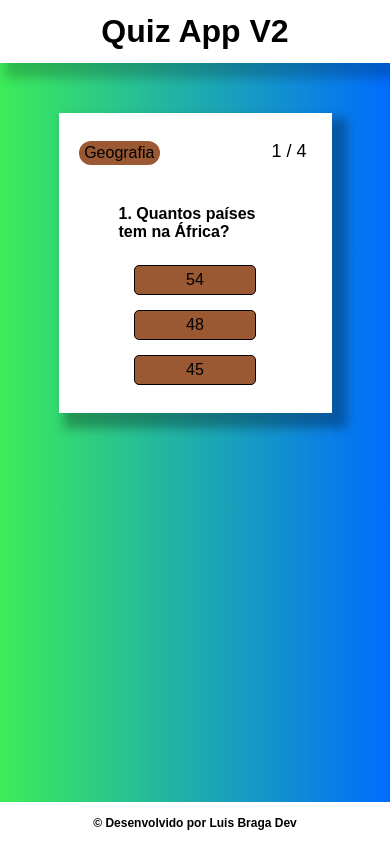
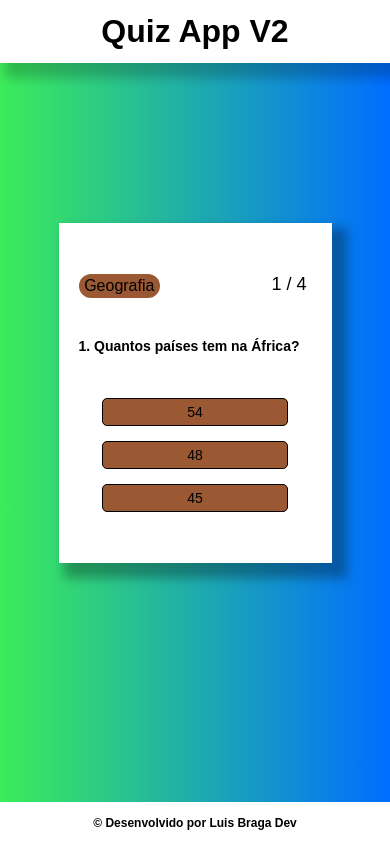
Before and after one commit to LuisBraga31/quizAppV2, a React (Vite) app: page /0 in a window 390 px wide. Built offline with nearby package versions, Linux system fonts and the light colour scheme; a web font is replaced by a local one.

Commit message:
Atualizando responsividade

```diff
--- a/src/pages/DetailQuestion/detail.css
+++ b/src/pages/DetailQuestion/detail.css
@@ -103,6 +103,7 @@ button:hover {
 
 .feedback p{
     font-size: 14px;
+    text-align: justify;
 }
 
 .green {
@@ -124,3 +125,24 @@ button:hover {
         width: 35%;
     }
 }
+
+@media (max-width: 570px) {
+    .detailMain {
+        height: 340px;
+        margin-top: 160px;
+    }
+
+    .questionDescribe {
+        font-size: 14px;
+        padding: 0;
+        text-align: justify;
+    }
+
+    .answers button {
+        font-size: 14px;
+    }
+
+    .answers {
+        padding: 0;
+    }
+}
--- a/src/pages/Home/home.css
+++ b/src/pages/Home/home.css
@@ -8,8 +8,8 @@
     background-color: white;
     margin: 0px 200px;
     padding: 50px 40px;
-    border-radius: 12px;
-    border: 2px solid black ;
+
+    box-shadow: 10px 10px 10px 5px rgba(0, 0, 0, 0.3);
 }
 
 @media (max-width: 1080px) {
@@ -23,6 +23,5 @@
 @media (max-width: 425px) {
     .home {
         margin-bottom: 50px;
-        height: 100%;
     }
 }
```
